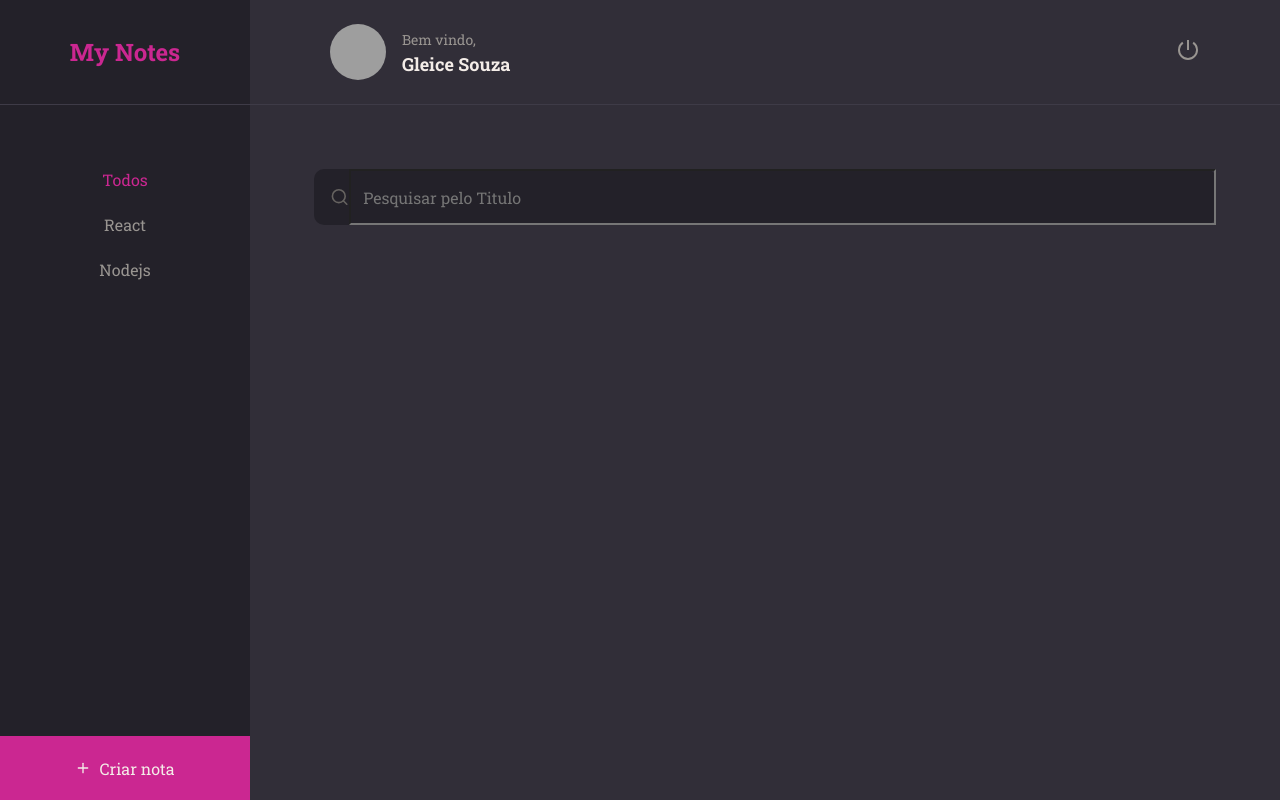
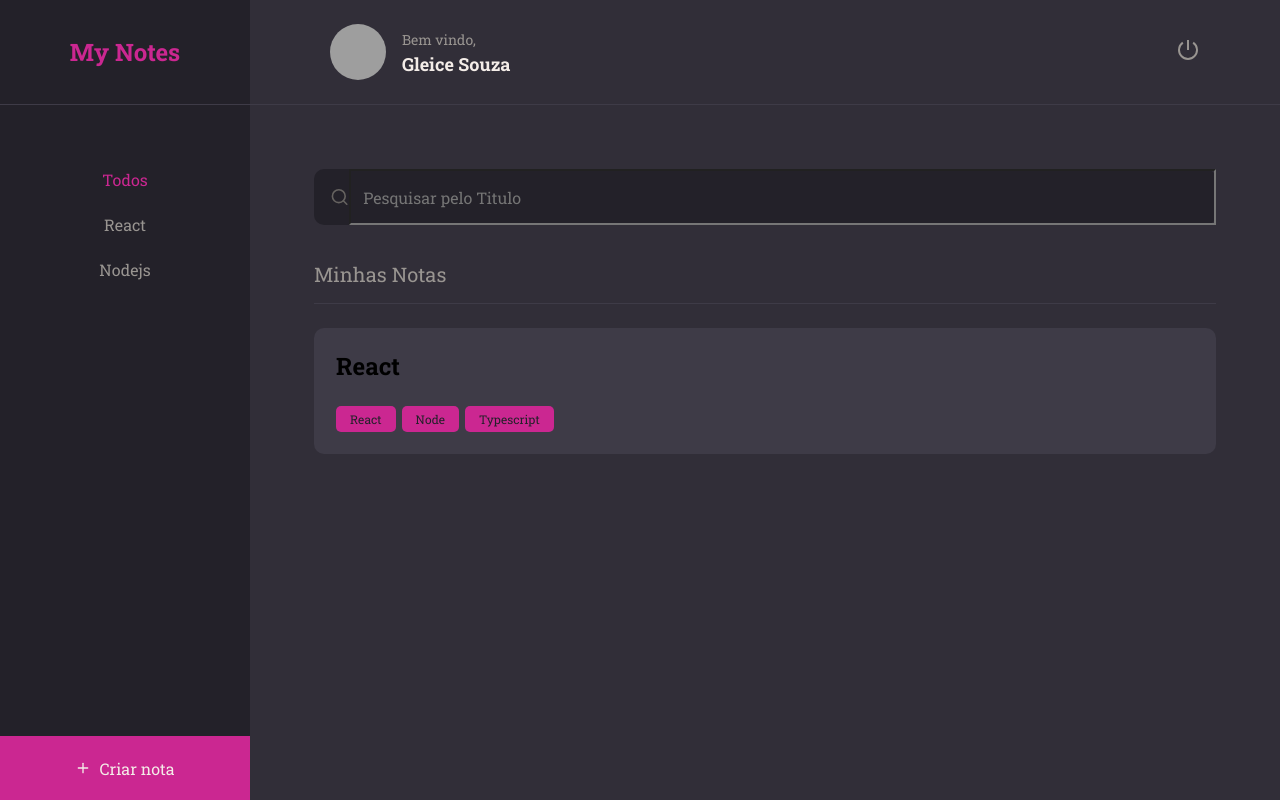
Before and after one commit to gleicebsouza/owner-my-notes, a React (Vite) app: page / in a window 1280 px wide. Built offline with nearby package versions, Linux system fonts and the light colour scheme; grey boxes are pictures that could not be loaded.

Commit message:
created notes component and included in the homepage

```diff
--- a/src/components/Note/index.jsx
+++ b/src/components/Note/index.jsx
@@ -1,15 +1,34 @@
 import {Container} from './styles'
+import {Tag} from '../Tag'
 
 export function Note ( {data,...rest} ){
   return(
     <Container {...rest}>
       <h1>{ data.title }</h1>
       {
-        data.tags &&
+        data.tags && //renderizar tags caso exista
+        <footer>
+          {
+            data.tags.map(tag=><Tag key={tag.id} title={tag.name}/>
+            )}
+        </footer>
+      }
+    </Container>
+
+  )
+}
+
+/**
+  export function Note ( {data,...rest} ){
+  return(
+    <Container {...rest}>
+      <h1>{ data.title }</h1>
+      {
+        data.tags && //renderizar tags caso exista
         <footer>
           {data.tags.map(tag=>{
             <span key={tag.id}>
-
+                {tag.name}
             </span>
           })}
         </footer>
@@ -18,3 +37,4 @@
 
   )
 }
+ */
--- a/src/components/Note/styles.js
+++ b/src/components/Note/styles.js
@@ -0,0 +1,26 @@
+import styled from 'styled-components'
+
+export const Container = styled.button`
+  width: 100%;
+
+  background-color: ${({ theme }) => theme.COLORS.BACKGROUND_700};
+
+  border: none;
+  border-radius: 10px;
+
+  padding: 22px;
+  margin-bottom: 16px;
+
+  > h1 {
+    flex: 1;
+    text-align: left;
+    font-weight: 700;
+    font-size: 24px;
+    color: ${({ theme }) => theme.COLORS.BACKGROUND_WHITE};
+  }
+  > footer {
+    display: flex;
+    width: 100%;
+    margin-top: 24px;
+  }
+`
--- a/src/components/Tag/index.jsx
+++ b/src/components/Tag/index.jsx
@@ -1,8 +1,10 @@
 import {Container } from './styles'
 
-export function Tag({title}){
+export function Tag({ title, ...rest}){
   return(
-    <Container>
+    <Container
+    {...rest}
+    >
       {title}
     </Container>
 
--- a/src/pages/Home/index.jsx
+++ b/src/pages/Home/index.jsx
@@ -3,7 +3,9 @@
 
 import {Header} from '../../components/Header'
 import {Input} from '../../components/Input/index'
+import {Section} from '../../components/Section'
 import {ButtonText} from '../../components/ButtonText'
+import { Note } from '../../components/Note'
 
 export function Home(){
   return(
@@ -24,6 +26,17 @@
         </Search>
 
         <Content>
+          <Section title="Minhas Notas">
+            <Note data={{
+              title: 'React',
+              tags:[
+              { id:'1',name:'React'},
+              { id:'2',name:'Node'},
+              { id:'3',name:'Typescript'}
+            ]}}
+             />
+
+          </Section>
         </Content>
         <NewNote>
           <FiPlus/>
--- a/src/pages/Home/styles.js
+++ b/src/pages/Home/styles.js
@@ -56,6 +56,8 @@
 
 export const Content = styled.div`
   grid-area: content;
+  padding: 0 64px;
+  overflow-y: auto;
   //background-color: blue;
 `
 
```
Also changed, not shown: src/pages/Details/styles.js (+9 -9 lines).
